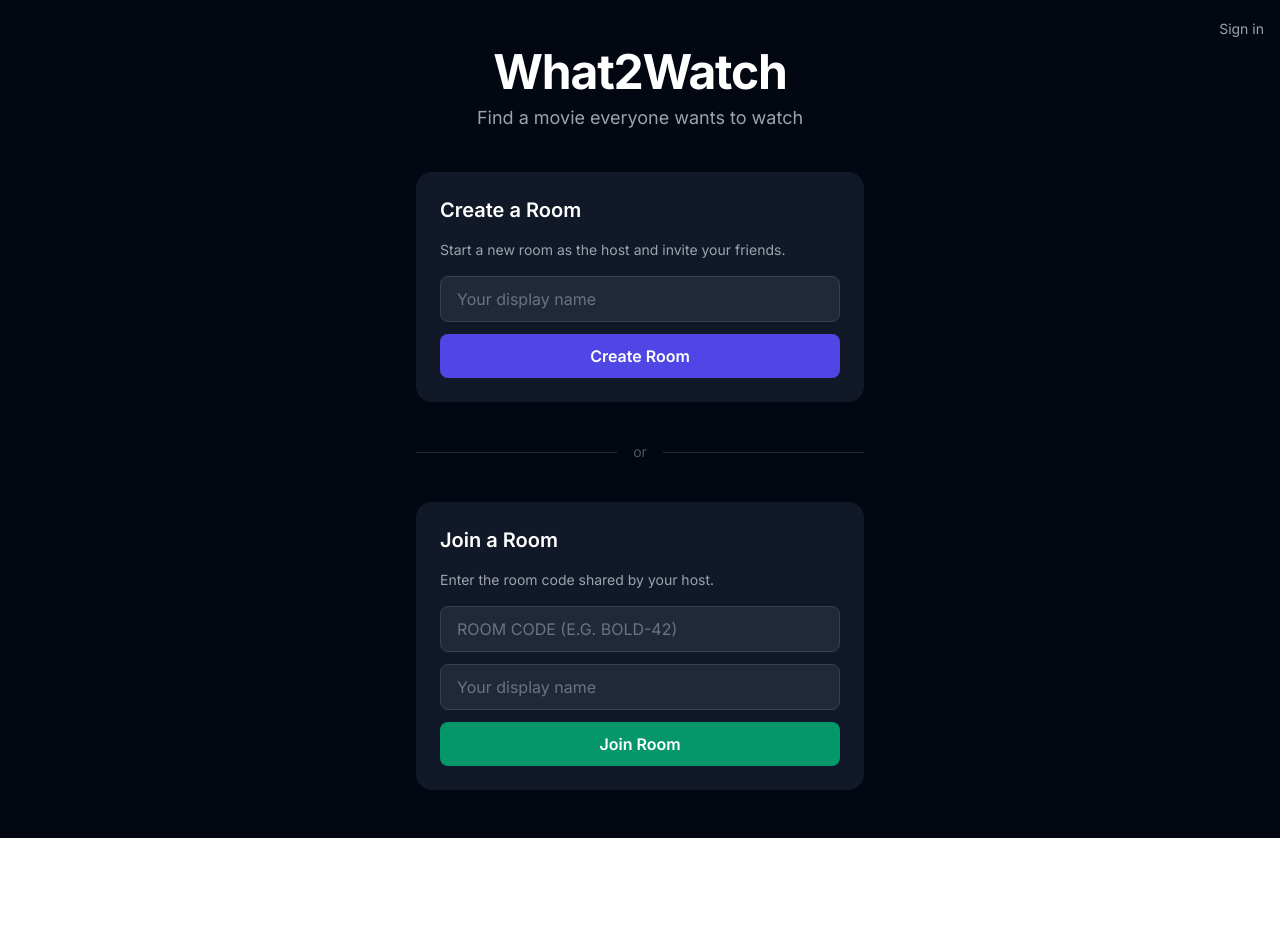
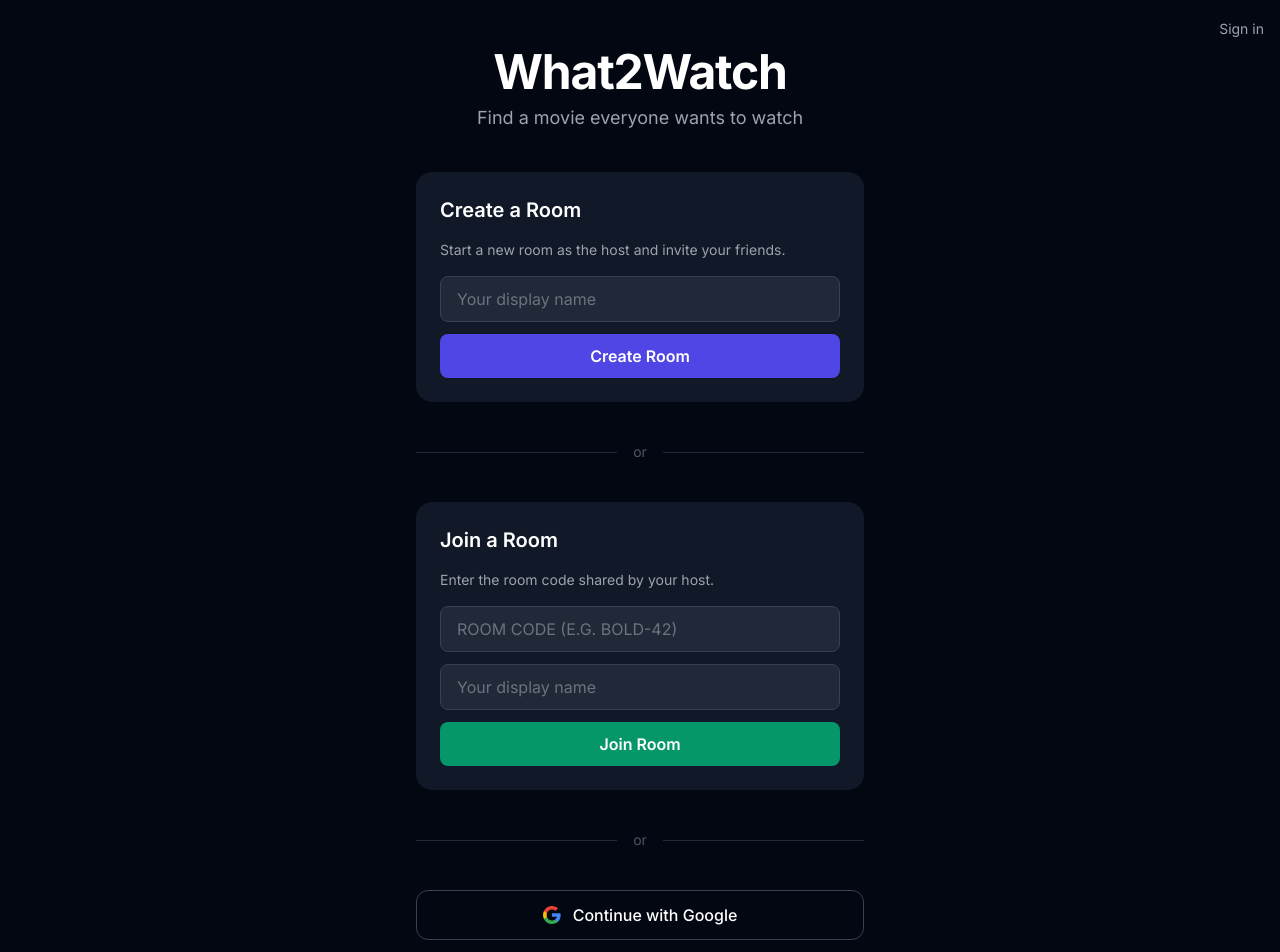
Before and after one commit to Alex61B/what2watch, a Next.js app: page / in a window 1280 px wide. Shown: the top 952 px of the page. Before the commit the page ends 838 px from the top, so only its background shows below. Built offline with nearby package versions, Linux system fonts and the light colour scheme; no server answers.

Commit message:
maxRating for range filter

```diff
--- a/app/page.tsx
+++ b/app/page.tsx
@@ -2,19 +2,30 @@
 
 import { useState, useEffect } from "react";
 import { useRouter } from "next/navigation";
-import { useSession } from "next-auth/react";
+import { useSession, signIn } from "next-auth/react";
 import { isValidRoomCode } from "@/lib/room-code";
 import AuthStatus from "@/components/AuthStatus";
 
 export default function LandingPage() {
   const router = useRouter();
-  const { data: session } = useSession();
+  const { data: session, status } = useSession();
 
   useEffect(() => {
     if (!session?.user?.id) return;
     // Best-effort: link the current room member session to the NextAuth user
     fetch("/api/auth/link-member", { method: "POST" }).catch(() => {});
   }, [session?.user?.id]);
+
+  const [googleLoading, setGoogleLoading] = useState(false);
+
+  async function handleGoogleSignIn() {
+    setGoogleLoading(true);
+    try {
+      await signIn("google", { callbackUrl: "/" });
+    } catch {
+      setGoogleLoading(false);
+    }
+  }
 
   // Create room state
   const [createName, setCreateName] = useState("");
@@ -164,6 +175,31 @@ export default function LandingPage() {
             </button>
           </form>
         </section>
+
+        {/* Google sign-in — only shown when signed out */}
+        {status !== "authenticated" && (
+          <>
+            <div className="flex items-center gap-4">
+              <div className="flex-1 h-px bg-gray-800" />
+              <span className="text-gray-600 text-sm">or</span>
+              <div className="flex-1 h-px bg-gray-800" />
+            </div>
+
+            <button
+              onClick={handleGoogleSignIn}
+              disabled={googleLoading}
+              className="w-full rounded-xl border border-gray-700 bg-transparent hover:bg-gray-800 disabled:opacity-50 disabled:cursor-not-allowed px-6 py-3 font-medium text-white transition-colors flex items-center justify-center gap-3"
+            >
+              <svg width="18" height="18" viewBox="0 0 18 18" xmlns="http://www.w3.org/2000/svg">
+                <path d="M17.64 9.2c0-.637-.057-1.251-.164-1.84H9v3.481h4.844c-.209 1.125-.843 2.078-1.796 2.716v2.259h2.908c1.702-1.567 2.684-3.875 2.684-6.615z" fill="#4285F4"/>
+                <path d="M9 18c2.43 0 4.467-.806 5.956-2.184l-2.908-2.259c-.806.54-1.837.86-3.048.86-2.344 0-4.328-1.584-5.036-3.711H.957v2.332A8.997 8.997 0 0 0 9 18z" fill="#34A853"/>
+                <path d="M3.964 10.706A5.41 5.41 0 0 1 3.682 9c0-.593.102-1.17.282-1.706V4.962H.957A8.996 8.996 0 0 0 0 9c0 1.452.348 2.827.957 4.038l3.007-2.332z" fill="#FBBC05"/>
+                <path d="M9 3.58c1.321 0 2.508.454 3.44 1.345l2.582-2.58C13.463.891 11.426 0 9 0A8.997 8.997 0 0 0 .957 4.962L3.964 7.294C4.672 5.163 6.656 3.58 9 3.58z" fill="#EA4335"/>
+              </svg>
+              {googleLoading ? "Redirecting..." : "Continue with Google"}
+            </button>
+          </>
+        )}
       </div>
     </main>
   );
--- a/app/room/[code]/setup/page.tsx
+++ b/app/room/[code]/setup/page.tsx
@@ -9,6 +9,7 @@ interface RoomFilters {
   genres?: number[];
   maxRuntime?: number;
   minRating?: number;
+  maxRating?: number;
 }
 
 interface RoomMember {
@@ -37,6 +38,7 @@ export default function SetupPage() {
   // Local copies of mutable fields
   const [services, setServices] = useState<ServiceId[]>([]);
   const [minRating, setMinRating] = useState<number | "">(0);
+  const [maxRating, setMaxRating] = useState<number | "">(10);
   const [maxRuntime, setMaxRuntime] = useState<number | "">("");
   const [selectedGenres, setSelectedGenres] = useState<number[]>([]);
   const [watchedFilter, setWatchedFilter] = useState(false);
@@ -105,6 +107,7 @@ export default function SetupPage() {
               if (prefs.savedFilters) {
                 const f = prefs.savedFilters as RoomFilters
                 setMinRating(f.minRating ?? 0)
+                setMaxRating(f.maxRating ?? 10)
                 setMaxRuntime(f.maxRuntime ?? '')
                 setSelectedGenres(f.genres ?? [])
                 // Also PATCH the room filters
@@ -144,6 +147,7 @@ export default function SetupPage() {
     async (partial: Partial<RoomFilters>) => {
       const current: RoomFilters = {
         minRating: minRating === "" ? undefined : Number(minRating),
+        maxRating: (maxRating === "" || Number(maxRating) >= 10) ? undefined : Number(maxRating),
         maxRuntime: maxRuntime === "" ? undefined : Number(maxRuntime),
         genres: selectedGenres.length ? selectedGenres : undefined,
       };
@@ -154,7 +158,7 @@ export default function SetupPage() {
         body: JSON.stringify({ filters: merged }),
       });
     },
-    [code, minRating, maxRuntime, selectedGenres]
+    [code, minRating, maxRating, maxRuntime, selectedGenres]
   );
 
   // Patch watchedFilter (top-level boolean, separate from filters JSON)
@@ -187,6 +191,12 @@ export default function SetupPage() {
     const val = parseFloat(e.target.value);
     setMinRating(val);
     patchFilters({ minRating: val });
+  }
+
+  function handleMaxRatingChange(e: React.ChangeEvent<HTMLInputElement>) {
+    const val = parseFloat(e.target.value);
+    setMaxRating(val);
+    patchFilters({ maxRating: val >= 10 ? undefined : val });
   }
 
   function handleMaxRuntimeChange(e: React.ChangeEvent<HTMLInputElement>) {
@@ -276,30 +286,45 @@ export default function SetupPage() {
         <section className="bg-gray-900 rounded-2xl p-6 space-y-5">
           <h2 className="text-lg font-semibold">Filters (optional)</h2>
 
-          {/* Min rating */}
-          <div className="space-y-2">
-            <label
-              htmlFor="minRating"
-              className="block text-sm font-medium text-gray-300"
-            >
-              Minimum rating:{" "}
+          {/* Rating range */}
+          <div className="space-y-3">
+            <label className="block text-sm font-medium text-gray-300">
+              Rating range:{" "}
               <span className="font-semibold text-white">
                 {minRating === "" ? "0" : minRating}
+                {" – "}
+                {maxRating === "" || Number(maxRating) >= 10 ? "Any" : maxRating}
               </span>
             </label>
+            <div className="space-y-1">
+              <span className="text-xs text-gray-500">Min</span>
               <input
                 id="minRating"
                 type="range"
                 min={0}
-              max={9}
+                max={maxRating === "" ? 10 : Number(maxRating)}
                 step={0.5}
                 value={minRating === "" ? 0 : minRating}
                 onChange={handleMinRatingChange}
                 className="w-full accent-indigo-500"
               />
+            </div>
+            <div className="space-y-1">
+              <span className="text-xs text-gray-500">Max</span>
+              <input
+                id="maxRating"
+                type="range"
+                min={minRating === "" ? 0 : Number(minRating)}
+                max={10}
+                step={0.5}
+                value={maxRating === "" ? 10 : maxRating}
+                onChange={handleMaxRatingChange}
+                className="w-full accent-indigo-500"
+              />
+            </div>
             <div className="flex justify-between text-xs text-gray-500">
               <span>0</span>
-              <span>9</span>
+              <span>10 (Any)</span>
             </div>
           </div>
 
--- a/lib/tmdb.ts
+++ b/lib/tmdb.ts
@@ -44,6 +44,7 @@ export interface DiscoverFilters {
   genres?: number[]
   maxRuntime?: number
   minRating?: number
+  maxRating?: number
 }
 
 // In-memory cache with 1-hour TTL
@@ -83,6 +84,7 @@ export function buildDiscoverUrl(serviceIds: ServiceId[], filters: DiscoverFilte
   if (filters.genres?.length) params.set('with_genres', filters.genres.join(','))
   if (filters.maxRuntime) params.set('with_runtime.lte', String(filters.maxRuntime))
   if (filters.minRating) params.set('vote_average.gte', String(filters.minRating))
+  if (filters.maxRating) params.set('vote_average.lte', String(filters.maxRating))
 
   return `${TMDB_BASE}/discover/movie?${params}`
 }
```
Lines whose indentation alone changed are shown as unchanged.
